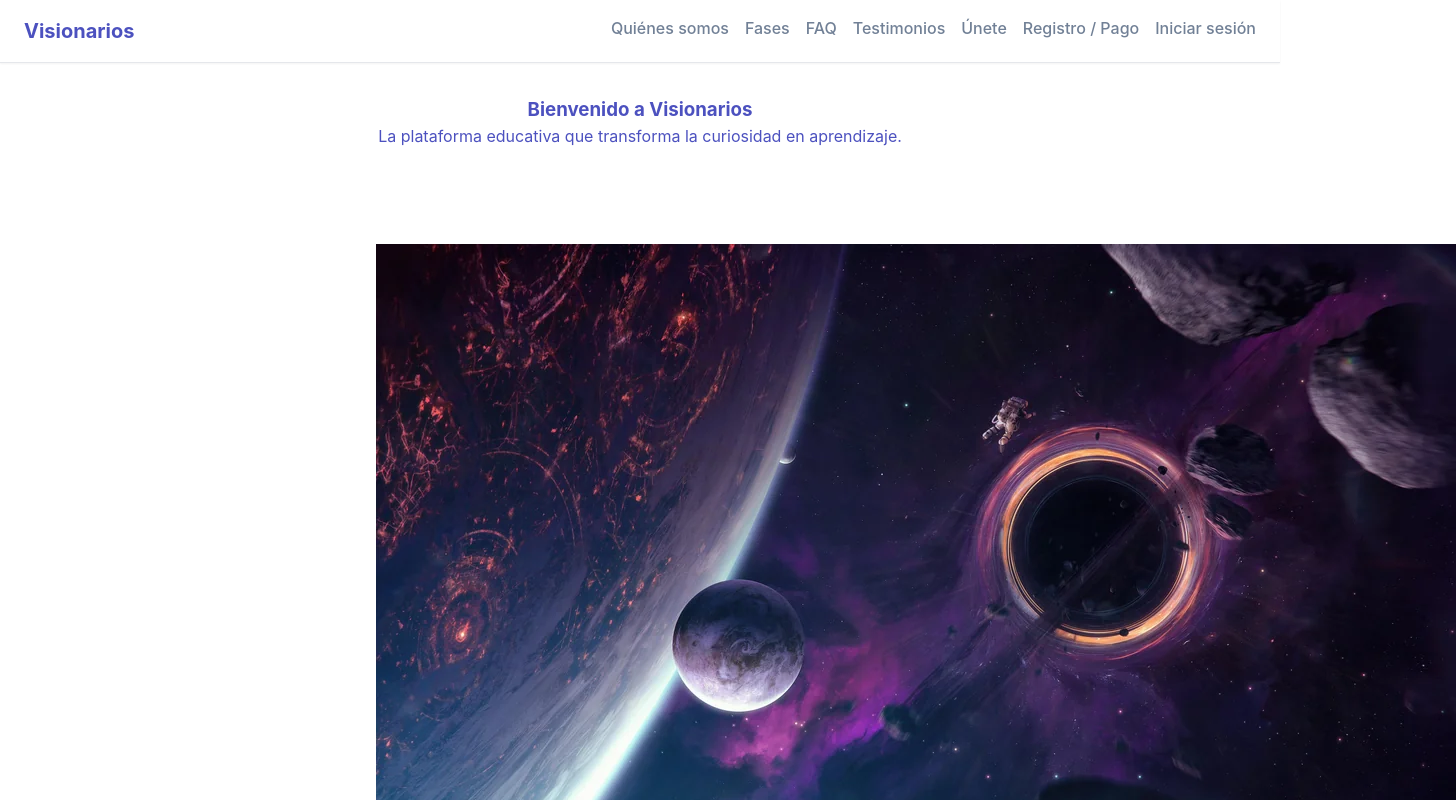
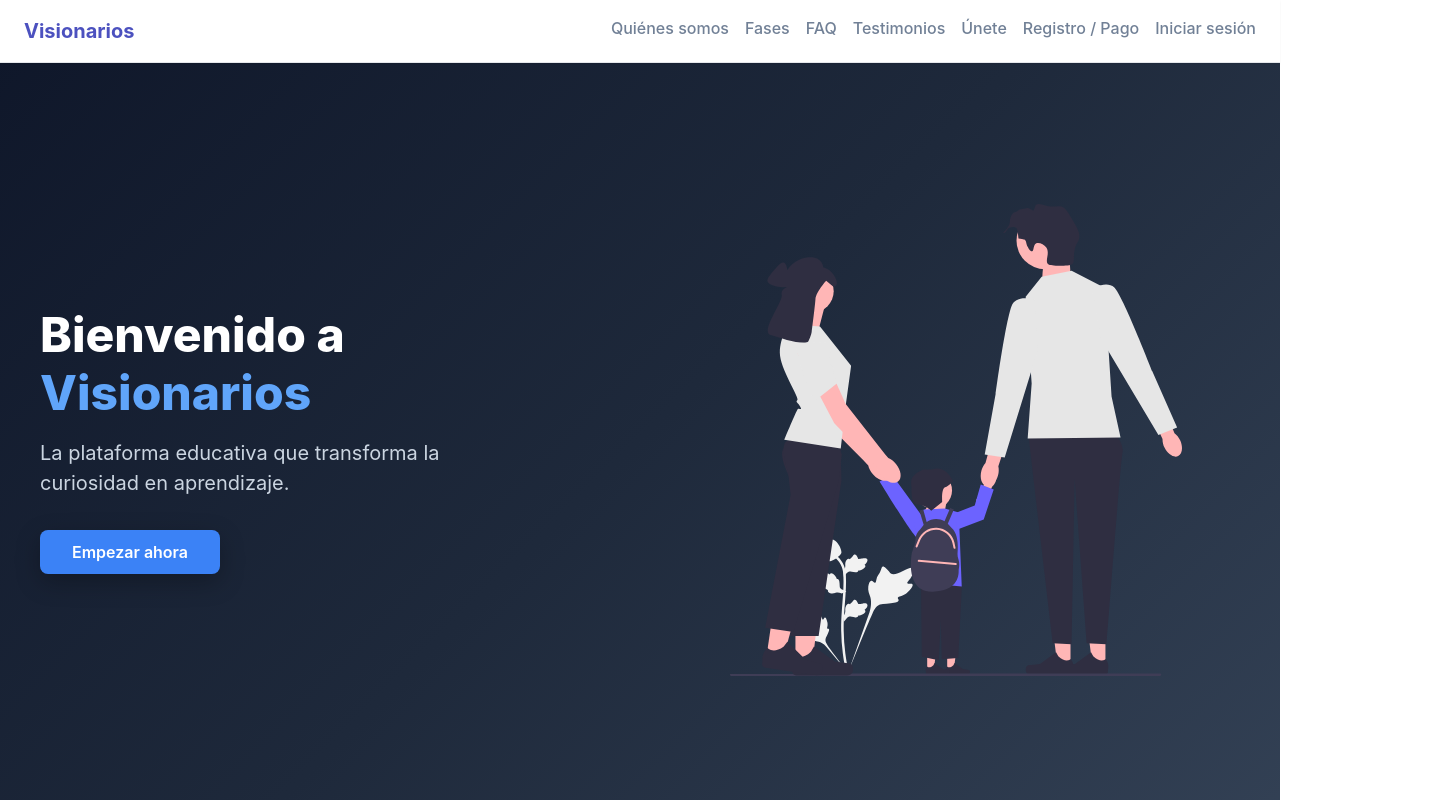
Before and after one commit to conochobasta/visionarios, a Next.js app: page / in a window 1280 px wide. Shown: the top 800 px of the page, 1456 px wide, since content can reach past the window. Built offline with nearby package versions, Linux system fonts and the light colour scheme.

Commit message:
"cambios 29/06/2025"

```diff
--- a/components/ui/Hero.jsx
+++ b/components/ui/Hero.jsx
@@ -1,11 +1,53 @@
-export default  function Hero() {
+import React from 'react';
+import { motion } from 'framer-motion';
+
+
+export default function Hero() {
   return (
-    <section className="hero-section text-center py-20 px-4 bg-gradient-to-b from-indigo-600 to-indigo-800 text-white">
-      <div className="max-w-3xl mx-auto">
-        <h1 className="text-4xl md:text-5xl font-bold mb-4">Bienvenido a Visionarios</h1>
-        <p className="text-lg md:text-xl">
-          La plataforma educativa que transforma la curiosidad en aprendizaje.
-        </p>
+    <section className="hero">
+      <div className="hero-inner">
+        {/* Columna izquierda: texto */}
+        <div className="hero-text">
+          <motion.h1
+            className="hero-title"
+            initial={{ opacity: 0, x: -30 }}
+            animate={{ opacity: 1, x: 0 }}
+            transition={{ duration: 1 }}
+          >
+            Bienvenido a <span className="highlight">Visionarios</span>
+          </motion.h1>
+
+          <motion.p
+            className="hero-subtitle"
+            initial={{ opacity: 0, x: -20 }}
+            animate={{ opacity: 1, x: 0 }}
+            transition={{ duration: 1, delay: 0.3 }}
+          >
+            La plataforma educativa que transforma la curiosidad en aprendizaje.
+          </motion.p>
+
+          <motion.button
+            className="hero-button"
+            initial={{ opacity: 0, y: 10 }}
+            animate={{ opacity: 1, y: 0 }}
+            transition={{ duration: 0.5, delay: 0.6 }}
+          >
+            Empezar ahora
+          </motion.button>
+        </div>
+
+        {/* Columna derecha: imagen */}
+        <motion.div
+          className="hero-image"
+          initial={{ opacity: 0, x: 30 }}
+          animate={{ opacity: 1, x: 0 }}
+          transition={{ duration: 1, delay: 0.4 }}
+        >
+          <img
+            src="./images/undraw_family_6gj8.svg" // ✅ Asegúrate de tener esta imagen en /public
+            alt="Ilustración educativa"
+          />
+        </motion.div>
       </div>
     </section>
   );
--- a/components/ui/QuienesSomos.jsx
+++ b/components/ui/QuienesSomos.jsx
@@ -2,13 +2,6 @@ export default  function QuienesSomos() {
   return (
     <section id="about" className="section py-16 bg-white">
       <div className="container mx-auto flex flex-col md:flex-row items-center gap-10 px-4">
-        <div className="md:w-1/2">
-          <img
-            src="/images/espacio.webp"
-            alt="Niños aprendiendo felices"
-            className="w-full rounded-2xl shadow-md"
-          />
-        </div>
         <div className="md:w-1/2">
           <h2 className="text-3xl font-bold mb-4">¿Quiénes somos?</h2>
           <p className="text-lg text-gray-700">
--- /dev/null
+++ b/components/ui/countdownTimer.jsx
@@ -0,0 +1,50 @@
+import React, { useEffect, useState } from 'react';
+import Countdown from 'react-countdown';
+import { motion } from 'framer-motion';
+import { useInView } from 'react-intersection-observer';
+
+const TimeBox = ({ label, value }) => (
+  <div className="time-box">
+    <div className="time-value">{String(value).padStart(2, '0')}</div>
+    <div className="time-label">{label}</div>
+  </div>
+);
+
+const renderer = ({ days, hours, minutes, seconds, completed }) => {
+  if (completed) {
+    return <div className="countdown-ended">¡Cuenta atrás finalizada!</div>;
+  }
+
+  return (
+    <div className="countdown-container">
+      <TimeBox label="DÍAS" value={days} />
+      <TimeBox label="HORAS" value={hours} />
+      <TimeBox label="MINUTOS" value={minutes} />
+      <TimeBox label="SEGUNDOS" value={seconds} />
+    </div>
+  );
+};
+
+const ElegantCountdown = ({ targetDate }) => {
+  const [mounted, setMounted] = useState(false);
+  const { ref, inView } = useInView({ triggerOnce: true, threshold: 0.3 });
+
+  useEffect(() => {
+    setMounted(true);
+  }, []);
+
+  if (!mounted) return null;
+
+  return (
+    <motion.div
+      ref={ref}
+      initial={{ opacity: 0, y: 20 }}
+      animate={inView ? { opacity: 1, y: 0 } : {}}
+      transition={{ duration: 1 }}
+    >
+      <Countdown date={new Date(targetDate)} renderer={renderer} />
+    </motion.div>
+  );
+};
+
+export default ElegantCountdown;
--- a/package.json
+++ b/package.json
@@ -13,7 +13,7 @@
   "license": "ISC",
   "dependencies": {
     "@emotion/react": "^11.14.0",
-    "@emotion/styled": "^11.14.0",
+    "@emotion/styled": "^11.14.1",
     "@headlessui/react": "^2.2.4",
     "@heroui/accordion": "^2.2.19",
     "@heroui/react": "^2.7.11",
@@ -23,13 +23,15 @@
     "@mui/icons-material": "^7.1.2",
     "@mui/material": "^7.1.2",
     "@radix-ui/react-accordion": "^1.2.11",
-    "framer-motion": "^12.19.1",
+    "framer-motion": "^12.19.2",
     "lucide-react": "^0.523.0",
     "next": "^15.3.4",
     "react": "^19.1.0",
     "react-calendar": "^6.0.0",
+    "react-countdown": "^2.3.6",
     "react-dom": "^19.1.0",
     "react-icons": "^5.5.0",
+    "react-intersection-observer": "^9.16.0",
     "react-vertical-timeline-component": "^3.5.3",
     "tailwindcss": "^3.4.0"
   },
--- a/pages/index.jsx
+++ b/pages/index.jsx
@@ -2,17 +2,16 @@ import { Card, CardContent } from "@/components/ui/card";
 import { Button } from "@/components/ui/button";
 import Fases from "@/components/ui/FasesSection";
 import Testimonios from "@/components/ui/Testimonios";
-import Registro from "@/components/ui/Registro";
-import Login from "@/components/ui/Login";
+import RegisterPopup from "@/components/ui/Registro";
+import LoginPopup from "@/components/ui/Login";
 import Hero from '@/components/ui/Hero';
 import QuienesSomos from '@/components/ui/QuienesSomos';
 import FAQS from '@/components/ui/FAQS.jsx';
+import CountDownTimer from '@/components/ui/countdownTimer.jsx';
 import VerticalTimeLine from "@/components/ui/VerticalTimeLine";
 import { VerticalTimeline, VerticalTimelineElement }  from 'react-vertical-timeline-component';
 import 'react-vertical-timeline-component/style.min.css';
-import { MdWork as WorkIcon } from 'react-icons/md';
-import { MdSchool as SchoolIcon } from 'react-icons/md';
-import { MdStar as StarIcon } from 'react-icons/md';
+import { motion } from 'framer-motion';
 
 
 
@@ -25,6 +24,11 @@ import { useState } from "react";
 
 export default function VisionariosLanding() {
   const [expandedIndex, setExpandedIndex] = useState(null);
+  const start = '2025-06-29T12:00:00';
+  const end = '2025-07-01T23:59:59';
+
+  const [isLoginOpen, setIsLoginOpen] = useState(false);
+  const [isRegisterOpen, setIsRegisterOpen] = useState(false);
 
   return (
     <div className="app-container">
@@ -37,54 +41,66 @@ export default function VisionariosLanding() {
             <a href="#faqs">FAQ</a>
             <a href="#testimonials">Testimonios</a>
             <a href="#join">Únete</a>
-            <a href="#register" className="register-link">Registro / Pago</a>
-            <a href="#login">Iniciar sesión</a>
+            <a href="#register" onClick={() => setIsRegisterOpen(true)} className="register-link">Registro / Pago</a>
+            <a href="#login" onClick={() => setIsLoginOpen(true)}>Iniciar sesión</a>
           </div>
         </div>
       </nav>
 
+      <div style={{ padding: 20 }}>
+      {/* Popups */}
+      <LoginPopup open={isLoginOpen} onClose={() => setIsLoginOpen(false)} />
+      <RegisterPopup open={isRegisterOpen} onClose={() => setIsRegisterOpen(false)} />
+      </div>
+
       {/* Hero */}
-      <section id="hero" className="form-section webSection">
+      <section id="hero" className="">
         <Hero />
       </section>
+
+    <main className="main-content">
 
       {/* QuienesSomos */}
       <section id="QuienesSomos" className="form-section webSection">
         <QuienesSomos />
       </section>
 
-      <main className="main-content">
-        {/* Contenedor Únete */}
-        <div id="join" className="join-container">
+      {/* Contenedor Únete */}
+      <div id="join" className="join-container">
           <Button className="btn-dark btn-secondary btn-unete">Únete como Visionario</Button>
         </div>
 
+      {/* countdown */}
+        <section id="countdown" className="webSection">
+          <CountDownTimer targetDate="2025-07-01T23:59:59" />
+        </section>
+
+      {/* Fases */}
+        <section id="phases" className="timeline-wrapper webSection">
+          <VerticalTimeLine />
+        </section>
 
         {/* Testimonios */}
         <section id="testimonials" className="testimonials-section webSection">
           <Testimonios />
         </section>
 
-
-        {/* Fases */}
-        <section id="phases" className="timeline-wrapper webSection">
-          <VerticalTimeLine />
-        </section>
-
-        {/* Registro */}
-        <section id="register" className="form-section webSection">
-          <Registro />
-        </section>
-
-        {/* Login */}
-        <section id="login" className="form-section webSection">
-          <Login />
-        </section>
-
         {/* faqs */}
         <section  id="faqs" className="faqs-wrapper webSection">
           <FAQS />
         </section>
+
+        {/* Registro */}
+       {/*} <section id="register" className="form-section webSection">
+          <Registro />
+        </section>
+
+        {/* Login
+        <section id="login" className="form-section webSection">
+          <Login />
+        </section>*/}
+
+
 
 
         <footer className="footer">
--- a/styles/styles.css
+++ b/styles/styles.css
@@ -397,3 +397,160 @@ footer a:hover {
   font-size: 1.2rem;
   transition: transform 0.3s ease;
 }
+/***********************************************************************/
+/*estilos de FAQS FIN*/
+/***********************************************************************/
+
+
+/****************************************************************/
+/*Countdown*/
+/****************************************************************/
+.countdown-container {
+  display: flex;
+  justify-content: center;
+  gap: 1.2rem;
+  padding: 1.5rem;
+  background-color: #ffffff08;
+  backdrop-filter: blur(4px);
+
+}
+
+.time-box {
+  background-color: #0f0f0f;
+  border: 1px solid #444;
+  border-radius: 0.5rem;
+  padding: 1.2rem 1rem;
+  width: 100px;
+  text-align: center;
+  box-shadow: inset 0 0 10px rgba(255, 255, 255, 0.03);
+  transition: transform 0.2s ease;
+}
+
+.time-box:hover {
+  transform: translateY(-2px);
+}
+
+.time-value {
+  font-size: 2.3rem;
+  color: #e0e0e0;
+  font-family: 'Courier New', Courier, monospace;
+  font-weight: bold;
+}
+
+.time-label {
+  font-size: 0.8rem;
+  color: #999;
+  margin-top: 0.3rem;
+  letter-spacing: 1px;
+  text-transform: uppercase;
+}
+
+.countdown-ended {
+  color: #ff5555;
+  font-size: 1.4rem;
+  text-align: center;
+  margin-top: 2rem;
+  font-weight: bold;
+  border: 1px solid #ff5555;
+  border-radius: 1rem;
+  padding: 1rem;
+  background-color: #1a1a1a;
+}
+/****************************************************************/
+/*Countdown FIN*/
+/****************************************************************/
+
+
+/****************************************************************/
+/*HERO*/
+/****************************************************************/
+.hero {
+  min-height: 100vh;
+  background: linear-gradient(135deg, #0f172a, #1e293b, #334155);
+  color: white;
+  display: flex;
+  align-items: center;
+  justify-content: center;
+  padding: 4rem 2rem;
+}
+
+.hero-inner {
+  max-width: 1200px;
+  width: 100%;
+  display: flex;
+  flex-direction: row;
+  align-items: center;
+  gap: 4rem;
+}
+
+.hero-text {
+  flex: 1;
+}
+
+.hero-title {
+  font-size: 3rem;
+  font-weight: 800;
+  margin-bottom: 1rem;
+  line-height: 1.2;
+}
+
+.highlight {
+  color: #60a5fa;
+}
+
+.hero-subtitle {
+  font-size: 1.25rem;
+  color: #cbd5e1;
+  margin-bottom: 2rem;
+  max-width: 500px;
+}
+
+.hero-button {
+  padding: 0.75rem 2rem;
+  font-size: 1rem;
+  font-weight: 600;
+  background-color: #3b82f6;
+  border: none;
+  border-radius: 8px;
+  color: white;
+  cursor: pointer;
+  box-shadow: 0 8px 24px rgba(0, 0, 0, 0.25);
+  transition: background-color 0.3s ease, transform 0.2s ease;
+}
+
+.hero-button:hover {
+  background-color: #60a5fa;
+  transform: translateY(-2px);
+}
+
+.hero-image {
+  flex: 1;
+  display: flex;
+  justify-content: center;
+}
+
+.hero-image img {
+  max-width: 100%;
+  height: auto;
+}
+
+/* Responsivo */
+@media (max-width: 900px) {
+  .hero-inner {
+    flex-direction: column;
+    text-align: center;
+    gap: 2rem;
+  }
+
+  .hero-text {
+    order: 1;
+  }
+
+  .hero-image {
+    order: 2;
+  }
+}
+
+/****************************************************************/
+/*HERO FIN*/
+/****************************************************************/
```
Also changed, not shown: components/ui/Login.jsx (+39 -10 lines), components/ui/Registro.jsx (+47 -11 lines), components/ui/Testimonios.jsx (+26 -10 lines), public/images/undraw_family_6gj8.svg (added), 1 other file (tests, documents, lock files or other folders).
